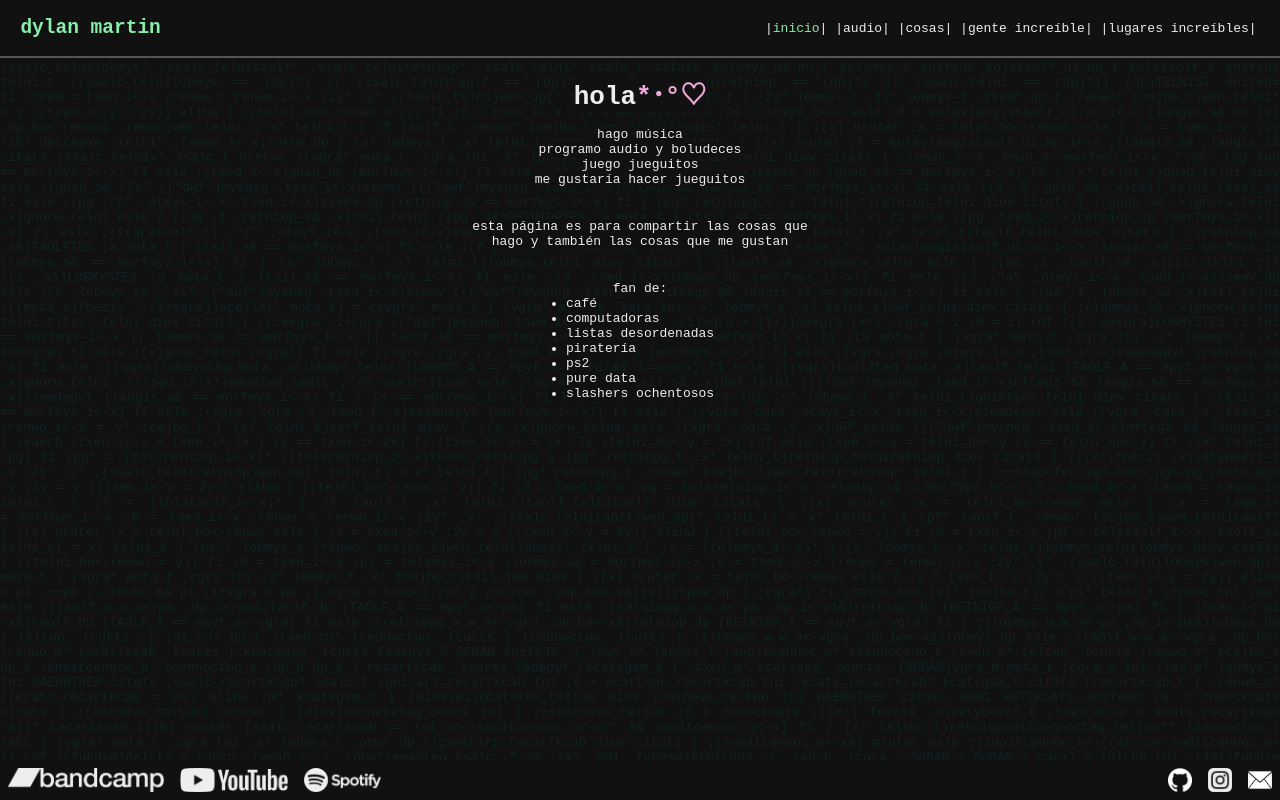
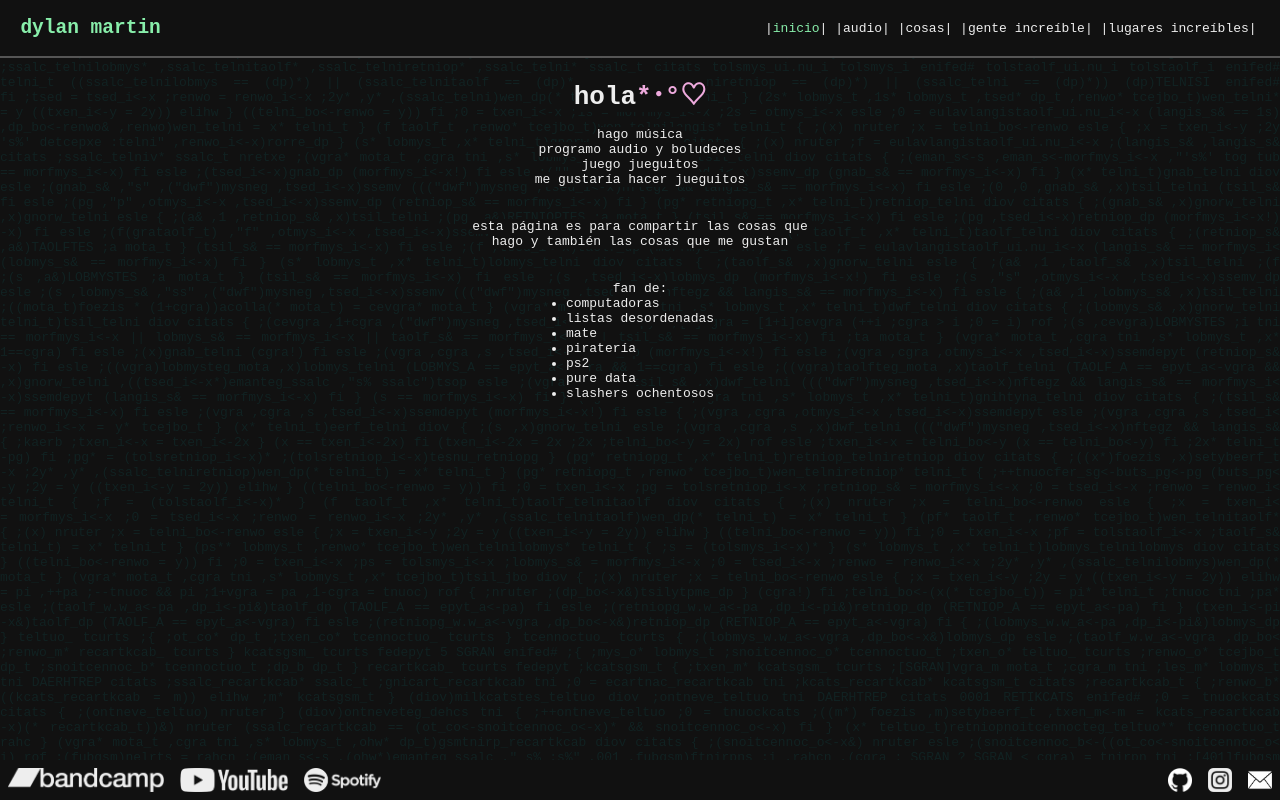
Before and after one commit to martindylan/martindylan.github.io, a React (Create React App) app: page / in a window 1280 px wide. Built offline with nearby package versions, Linux system fonts and the light colour scheme.

Commit message:
updated home

```diff
--- a/src/Routes/Inicio/Inicio.tsx
+++ b/src/Routes/Inicio/Inicio.tsx
@@ -31,9 +31,9 @@ export default function Inicio() {
         <div className={styles.line}>
           <p>fan de:</p>
           <ul>
-            <li><span>café</span></li>
             <li><span>computadoras</span></li>
             <li><span>listas desordenadas</span></li>
+            <li><span>mate</span></li>
             <li><span>piratería</span></li>
             <li><span>ps2</span></li>
             <li><span>pure data</span></li>
```
